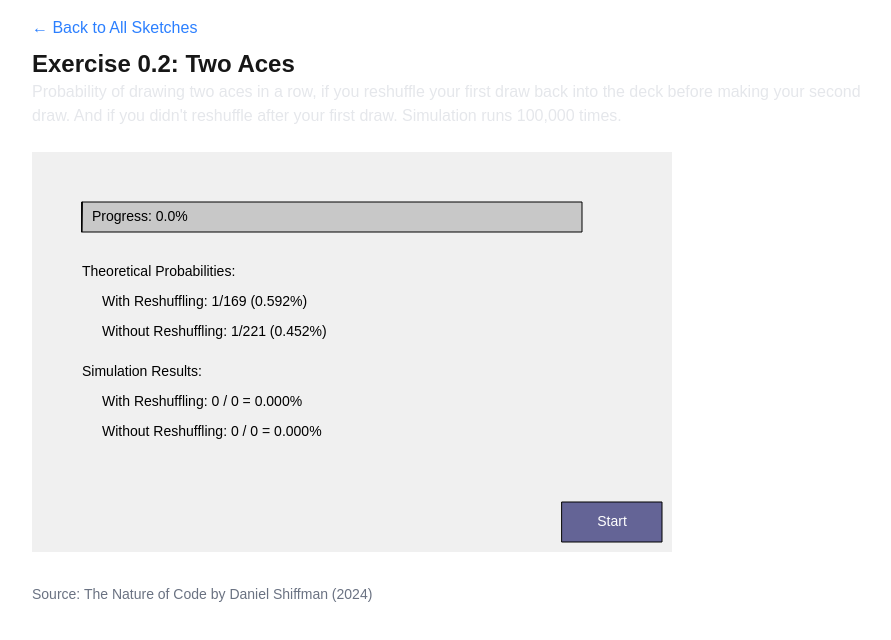
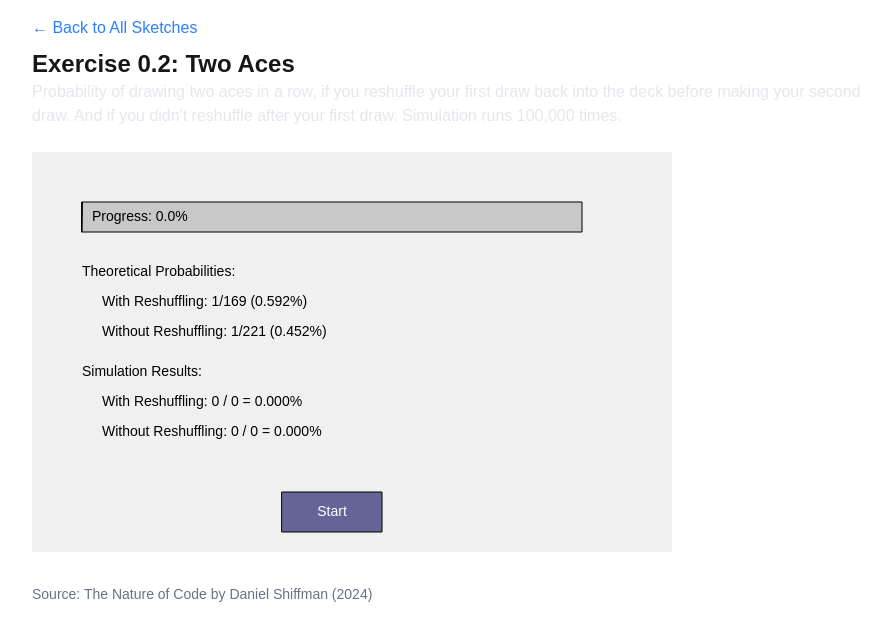
Before and after one commit to SoxFace/nature-of-code, a Next.js app: page /exercises/02-two-aces in a window 1280 px wide. Shown: the top 640 px of the page, without its empty margins (176-1067 px from the left). Built offline with nearby package versions, Linux system fonts and the light colour scheme.

Commit message:
exercise 0.3 dynamic random walk on mouse position

```diff
--- a/src/app/exercises/02-two-aces/page.tsx
+++ b/src/app/exercises/02-two-aces/page.tsx
@@ -8,7 +8,7 @@ export default function TwoAces() {
     // Define the sketch function
     const sketch = (p: p5) => {
         // Constants
-        const SIMULATIONS = 1000;
+        const SIMULATIONS = 100000;
         const CARD_VALUES = ['A', '2', '3', '4', '5', '6', '7', '8', '9', '10', 'J', 'Q', 'K'];
         const CARD_SUITS = ['♥', '♦', '♣', '♠'];
 
@@ -31,6 +31,7 @@ export default function TwoAces() {
         }
 
         // Shuffle a deck using Fisher-Yates algorithm
+        // eslint-disable-next-line @typescript-eslint/no-explicit-any
         function shuffleDeck(deck: any[]) {
             const newDeck = [...deck];
             for (let i = newDeck.length - 1; i > 0; i--) {
@@ -41,7 +42,7 @@ export default function TwoAces() {
         }
 
         // Draw a card from the deck
-        function drawCard(deck: any[], removeCard = true) {
+        function drawCard(deck: unknown[], removeCard = true) {
             const index = Math.floor(p.random(deck.length));
             const card = deck[index];
 
@@ -53,6 +54,7 @@ export default function TwoAces() {
         }
 
         // Check if card is an ace
+        // eslint-disable-next-line @typescript-eslint/no-explicit-any
         function isAce(card: any) {
             return card.value === 'A';
         }
@@ -174,20 +176,18 @@ export default function TwoAces() {
             }
 
             // Button
-            const buttonX = p.width - 110; // 10 pixels from the right edge
-            const buttonY = p.height - 50; // 10 pixels from the bottom edge
             p.fill(isRunning ? 150 : 100, 100, isRunning ? 100 : 150);
-            p.rect(buttonX, buttonY, 100, 40);
+            p.rect(250, 340, 100, 40);
             p.fill(255);
             p.textAlign(p.CENTER, p.CENTER);
-            p.text(isRunning ? "Running..." : "Start", buttonX + 50, buttonY + 20);
+            p.text(isRunning ? "Running..." : "Start", 300, 360);
             p.textAlign(p.LEFT, p.CENTER);
         };
 
         // Handle mouse clicks
         p.mousePressed = () => {
             // Check if button was clicked
-            if (p.mouseX > buttonX && p.mouseX < buttonY && p.mouseY > buttonY && p.mouseY < buttonY && !isRunning) {
+            if (p.mouseX > 250 && p.mouseX < 350 && p.mouseY > 340 && p.mouseY < 380 && !isRunning) {
                 runSimulations();
             }
         };
--- /dev/null
+++ b/src/app/exercises/03-walk-random-mouse/page.tsx
@@ -0,0 +1,81 @@
+"use client";
+
+import P5Wrapper from '@/components/P5Wrapper';
+import SketchLayout from '@/components/SketchLayout';
+import p5 from 'p5';
+
+export default function WalkRandomMouse() {
+    // Define the sketch function
+    const sketch = (p5: p5) => {
+        let walker: Walker;
+
+        class Walker {
+            x: number;
+            y: number;
+
+            constructor() {
+                this.x = p5.width / 2;
+                this.y = p5.height / 2;
+            }
+
+            display() {
+                p5.stroke(0);
+                p5.point(this.x, this.y);
+            }
+
+            step() {
+                // Determine if we should move toward mouse (50% chance)
+                if (p5.random() < 0.5) {
+                    // Move toward the mouse
+                    // Determine the direction to the mouse
+                    const dx = p5.mouseX > this.x ? 1 : -1;
+                    const dy = p5.mouseY > this.y ? 1 : -1;
+
+                    // Move either horizontally or vertically toward mouse
+                    if (p5.random() < 0.5) {
+                        this.x += dx;
+                    } else {
+                        this.y += dy;
+                    }
+                } else {
+                    // Move randomly in any of the four directions
+                    const choice = p5.floor(p5.random(4));
+
+                    if (choice === 0) {
+                        this.x++; // Right
+                    } else if (choice === 1) {
+                        this.x--; // Left
+                    } else if (choice === 2) {
+                        this.y++; // Down
+                    } else {
+                        this.y--; // Up
+                    }
+                }
+
+                // Ensure the walker stays within the canvas bounds
+                this.x = p5.constrain(this.x, 0, p5.width);
+                this.y = p5.constrain(this.y, 0, p5.height);
+            }
+        }
+
+        p5.setup = () => {
+            p5.createCanvas(640, 360);
+            p5.background(255);
+            walker = new Walker();
+        };
+
+        p5.draw = () => {
+            walker.step();
+            walker.display();
+        };
+    };
+
+    return (
+        <SketchLayout
+            title="Exercise 0.3: Random dynamic walker"
+            description="A random walk that has a 50% chance of moving in the direction of the mouse."
+        >
+            <P5Wrapper sketch={sketch} />
+        </SketchLayout>
+    );
+}
--- a/src/app/page.tsx
+++ b/src/app/page.tsx
@@ -29,6 +29,11 @@ export default function Home() {
           <h2 className="text-2xl font-semibold mb-3">Exercises</h2>
           <ul className="list-disc pl-5 space-y-1">
           <li>
+              <Link href="/exercises/03-walk-random-mouse" className="text-blue-500 hover:underline">
+                0.3: Random dynamic walker
+              </Link>
+            </li>
+            <li>
               <Link href="/exercises/02-two-aces" className="text-blue-500 hover:underline">
                 0.2: Two aces
               </Link>
```
